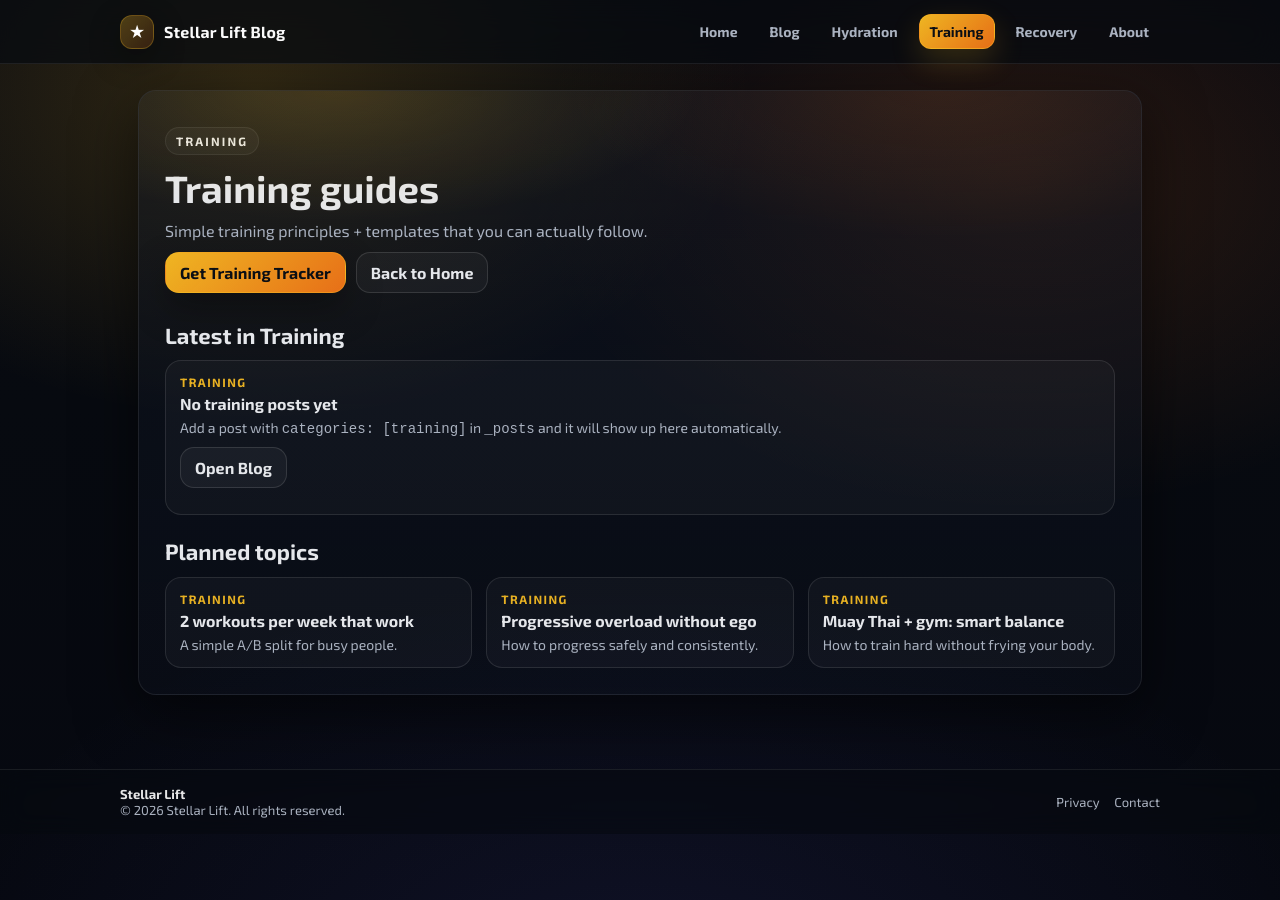
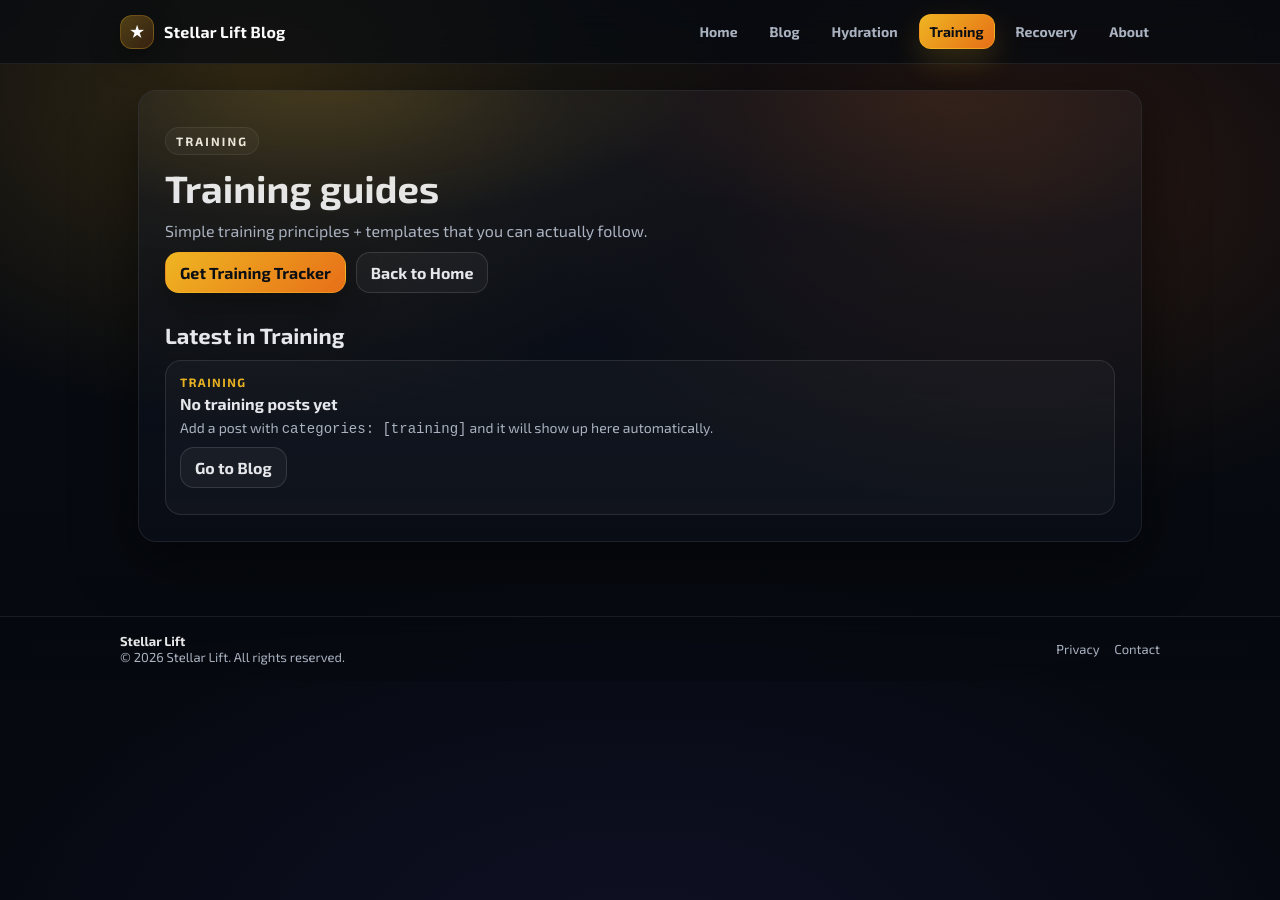
Before and after one commit to AntczakEI/stellarlift-blog, a Jekyll site: the page built from training.html, in a window 1280 px wide. Built offline with Jekyll 4.4.1, drawn with Linux system fonts in a browser that asks for light colours.

Commit message:
Update training.html

```diff
--- a/training.html
+++ b/training.html
@@ -9,7 +9,6 @@
   <p class="eyebrow">Training</p>
   <h1>Training guides</h1>
   <p class="subhead">Simple training principles + templates that you can actually follow.</p>
-
   <div class="hero-cta">
     <a class="btn" href="https://play.google.com/store/apps/details?id=com.stellarlift.trainingtracker" target="_blank" rel="noopener">Get Training Tracker</a>
     <a class="btn btn-ghost" href="{{ "/" | relative_url }}">Back to Home</a>
@@ -19,10 +18,11 @@
 <section class="section">
   <h2>Latest in Training</h2>
 
-  {% assign training_posts = site.categories.training %}
+  {% assign training_posts = site.posts | where_exp: "post", "post.categories contains 'training'" %}
+
   {% if training_posts and training_posts.size > 0 %}
     <div class="grid">
-      {% for post in training_posts %}
+      {% for post in training_posts limit: 6 %}
         <article class="card">
           <div class="card-meta">Training</div>
 
@@ -44,37 +44,18 @@
         </article>
       {% endfor %}
     </div>
+
+    <div class="hero-cta" style="margin-top:16px;">
+      <a class="btn btn-ghost" href="{{ "/blog/" | relative_url }}">View all articles</a>
+    </div>
   {% else %}
     <div class="card">
       <div class="card-meta">Training</div>
       <h3 class="card-title">No training posts yet</h3>
-      <p class="card-desc">Add a post with <code>categories: [training]</code> in <code>_posts</code> and it will show up here automatically.</p>
+      <p class="card-desc">Add a post with <code>categories: [training]</code> and it will show up here automatically.</p>
       <p style="margin-top:10px;">
-        <a class="btn btn-ghost" href="{{ "/blog/" | relative_url }}">Open Blog</a>
+        <a class="btn btn-ghost" href="{{ "/blog/" | relative_url }}">Go to Blog</a>
       </p>
     </div>
   {% endif %}
 </section>
-
-<section class="section">
-  <h2>Planned topics</h2>
-  <div class="grid">
-    <article class="card">
-      <div class="card-meta">Training</div>
-      <h3 class="card-title">2 workouts per week that work</h3>
-      <p class="card-desc">A simple A/B split for busy people.</p>
-    </article>
-
-    <article class="card">
-      <div class="card-meta">Training</div>
-      <h3 class="card-title">Progressive overload without ego</h3>
-      <p class="card-desc">How to progress safely and consistently.</p>
-    </article>
-
-    <article class="card">
-      <div class="card-meta">Training</div>
-      <h3 class="card-title">Muay Thai + gym: smart balance</h3>
-      <p class="card-desc">How to train hard without frying your body.</p>
-    </article>
-  </div>
-</section>
```
